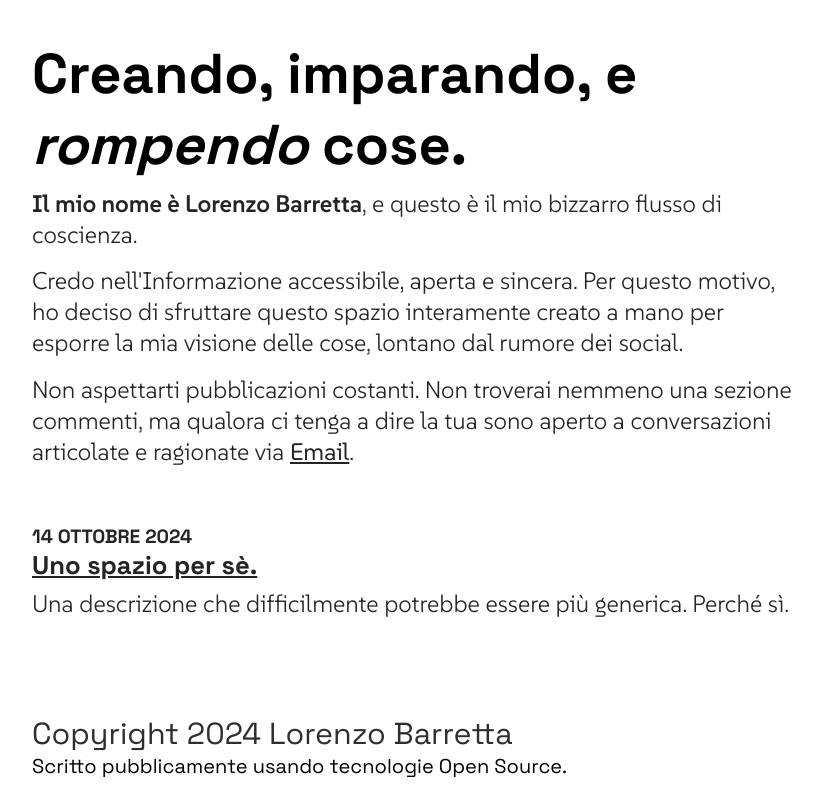
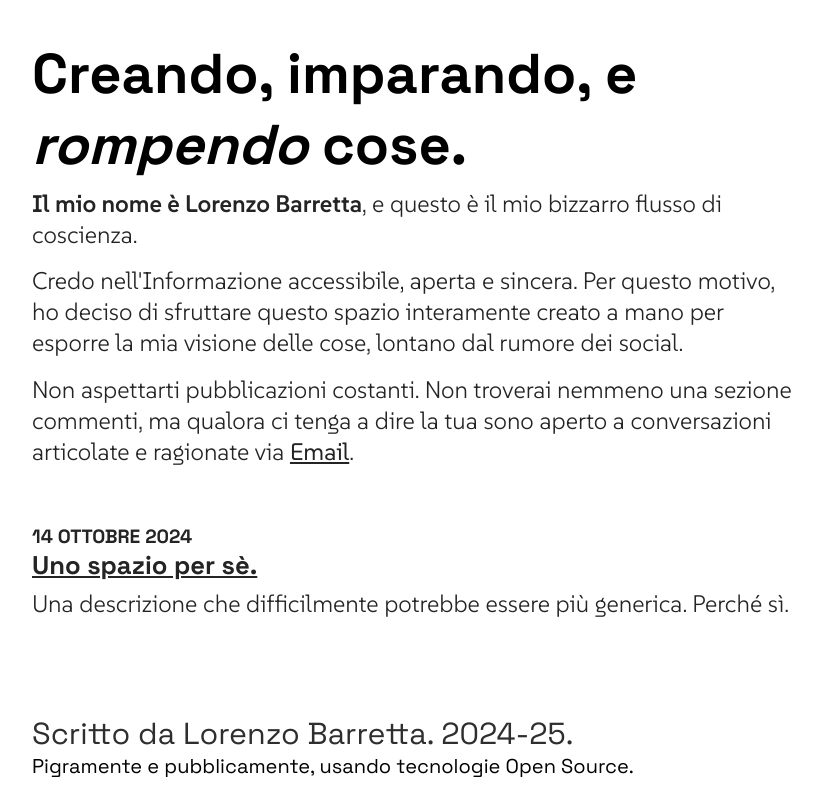
Before and after one commit to Bavuett/bavuett.com, a Next.js app: page / in a window 1280 px wide. Shown: the whole page, without its empty margins (224-1046 px from the left). Built offline with nearby package versions, Linux system fonts and the light colour scheme.

Commit message:
✨ Upgrading to Next 16.
Hopefully I'll actually begin publishing something.

```diff
--- a/src/app/components/footer.tsx
+++ b/src/app/components/footer.tsx
@@ -5,10 +5,10 @@ export default function Footer() {
         <footer>
             <div className="copyright">
                 <h3>
-                    Copyright 2024 Lorenzo Barretta
+                    Scritto da Lorenzo Barretta. 2024-25.
                 </h3>
                 <h4>
-                    Scritto pubblicamente usando tecnologie Open Source.
+                    Pigramente e pubblicamente, usando tecnologie Open Source.
                 </h4>
             </div>
         </footer>
--- a/tsconfig.json
+++ b/tsconfig.json
@@ -15,7 +15,7 @@
     "moduleResolution": "bundler",
     "resolveJsonModule": true,
     "isolatedModules": true,
-    "jsx": "preserve",
+    "jsx": "react-jsx",
     "incremental": true,
     "plugins": [
       {
@@ -33,7 +33,8 @@
     "**/*.ts",
     "**/*.tsx",
     ".next/types/**/*.ts",
-    "**/*.json"
+    "**/*.json",
+    ".next/dev/types/**/*.ts"
   ],
   "exclude": [
     "node_modules"
```
Also changed, not shown: package.json (+4 -4 lines), 1 other file (tests, documents, lock files or other folders).
